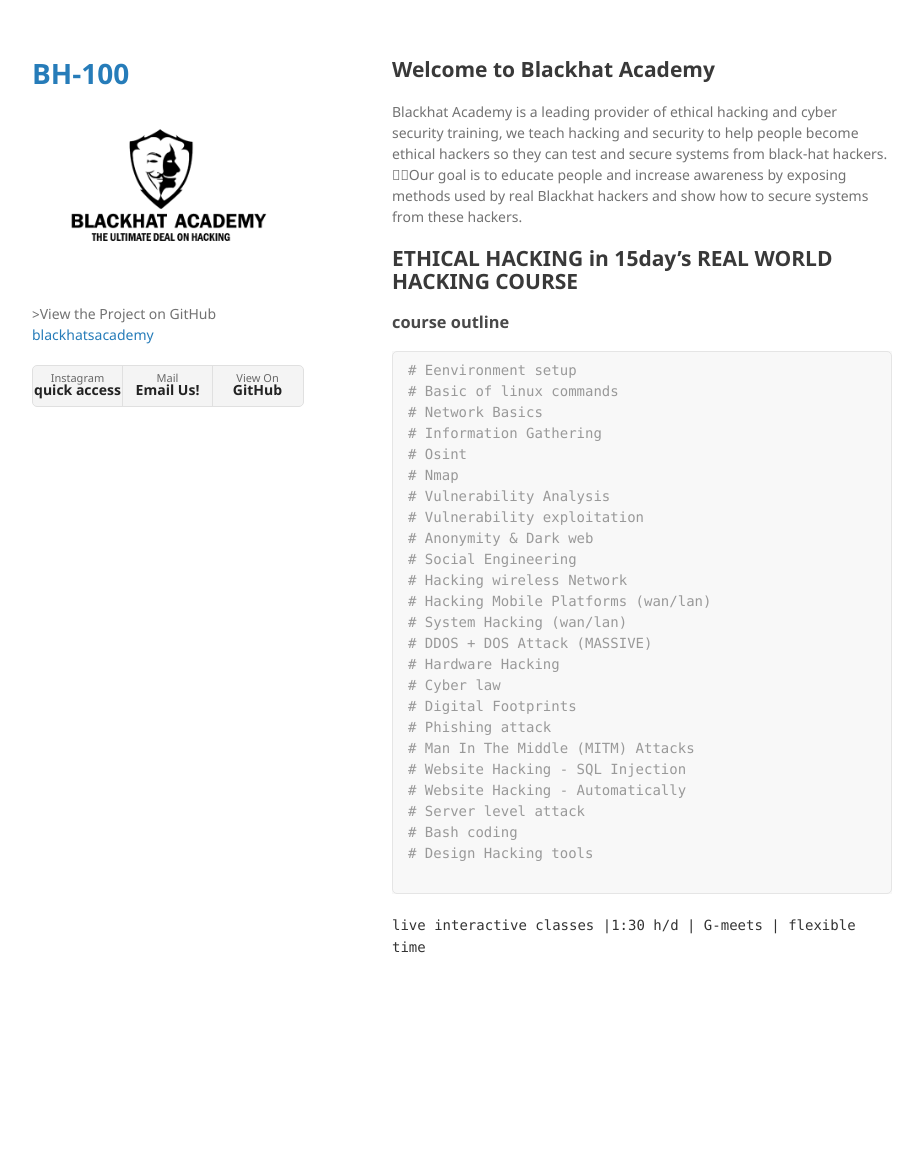
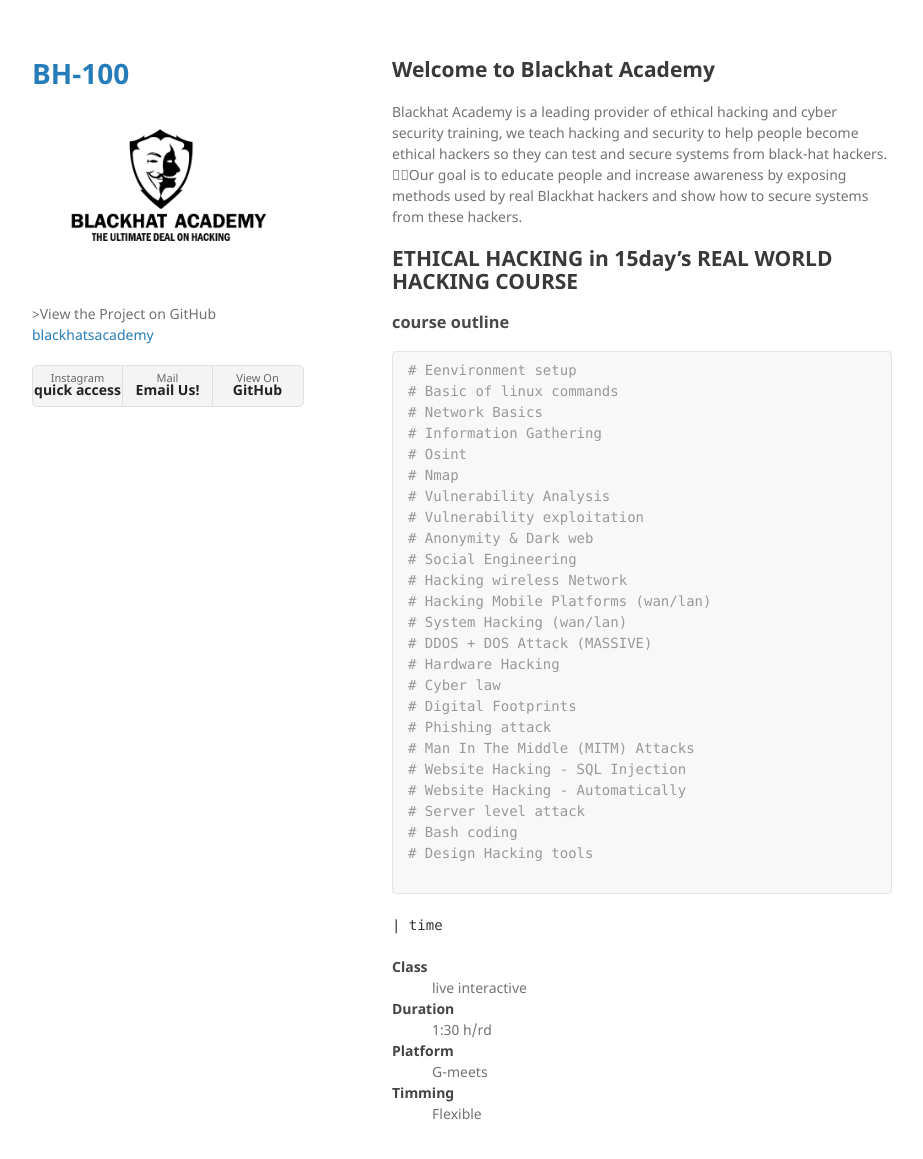
Before and after one commit to blackhatsacademy/BH-100, a Jekyll site: the page built from index.md, in a window 1280 px wide and 1194 px high. Shown: the top 1159 px of the window, without its empty margins (178-1101 px from the left). Built offline with Jekyll 4.4.1, drawn with Linux system fonts in a browser that asks for light colours; our own code applies the rules of GitHub Pages for plain Markdown files; the repository's description, which GitHub fills in, is left out.

Commit message:
Update index.md

````diff
--- a/index.md
+++ b/index.md
@@ -32,4 +32,15 @@ Blackhat Academy is a leading provider of ethical hacking and cyber security tra
 # Design Hacking tools
 
 ```
-```live interactive classes |1:30 h/d | G-meets | flexible time```
+```   |  time```
+
+<dl>
+<dt>Class</dt>
+<dd>   live interactive</dd>
+<dt>Duration</dt>
+<dd>   1:30 h/rd</dd>
+<dt>Platform</dt>
+<dd>   G-meets</dd>
+<dt>Timming</dt>
+<dd>   Flexible</dd>
+</dl>
````
